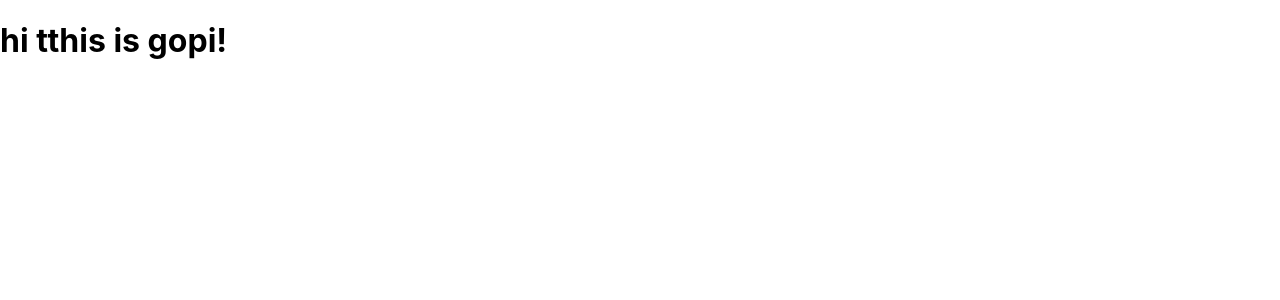
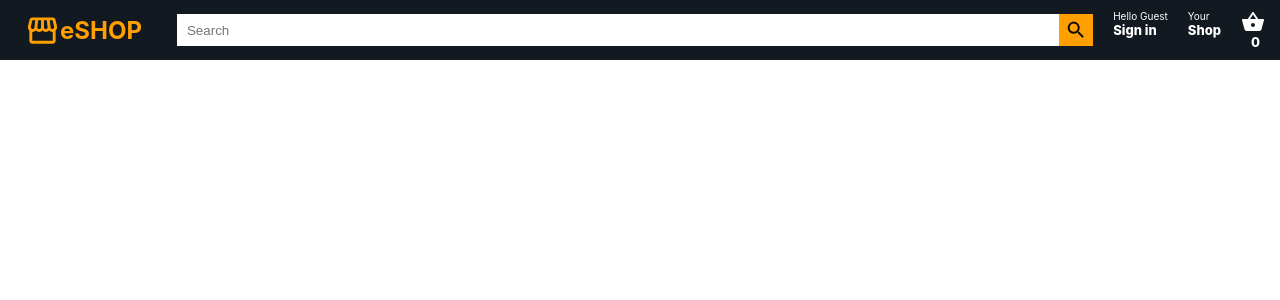
Before and after one commit to Gopikrish96/React_50_Project, a React (Create React App) app: page / in a window 1280 px wide. Shown: the top 300 px of the page. Built offline with nearby package versions, Linux system fonts and the light colour scheme.

Commit message:
APP js Updated

```diff
--- a/package.json
+++ b/package.json
@@ -3,6 +3,8 @@
   "version": "0.1.0",
   "private": true,
   "dependencies": {
+    "@material-ui/core": "^4.12.4",
+    "@material-ui/icons": "^4.11.3",
     "@testing-library/jest-dom": "^5.16.4",
     "@testing-library/react": "^13.3.0",
     "@testing-library/user-event": "^13.5.0",
--- a/src/App.js
+++ b/src/App.js
@@ -1,10 +1,11 @@
 
 import './App.css';
+import Header from "./1_Eshop/header";
 
 function App() {
   return (
     <div className="App">
-      <h1>hi tthis is gopi!</h1>
+      <Header></Header>
 
     </div>
   );
```
Also changed, not shown: 1 other file (tests, documents, lock files or other folders).
